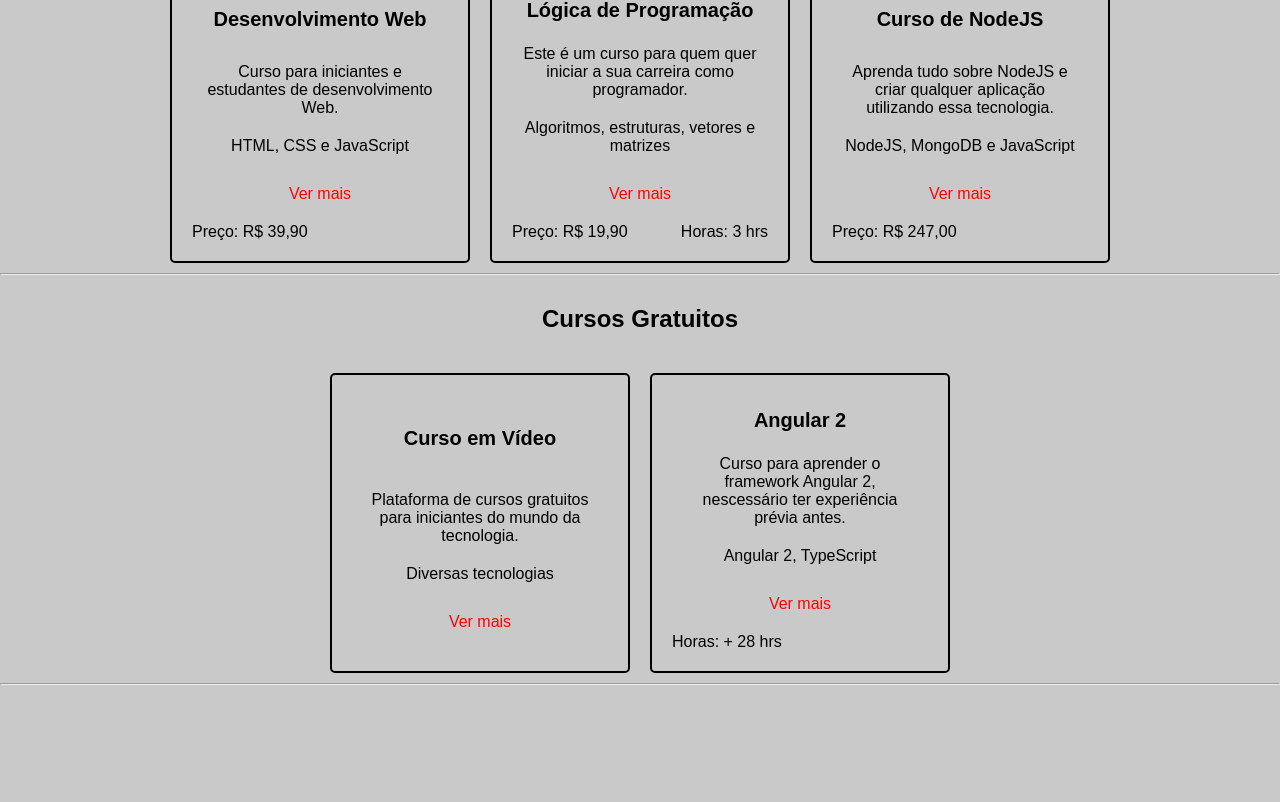
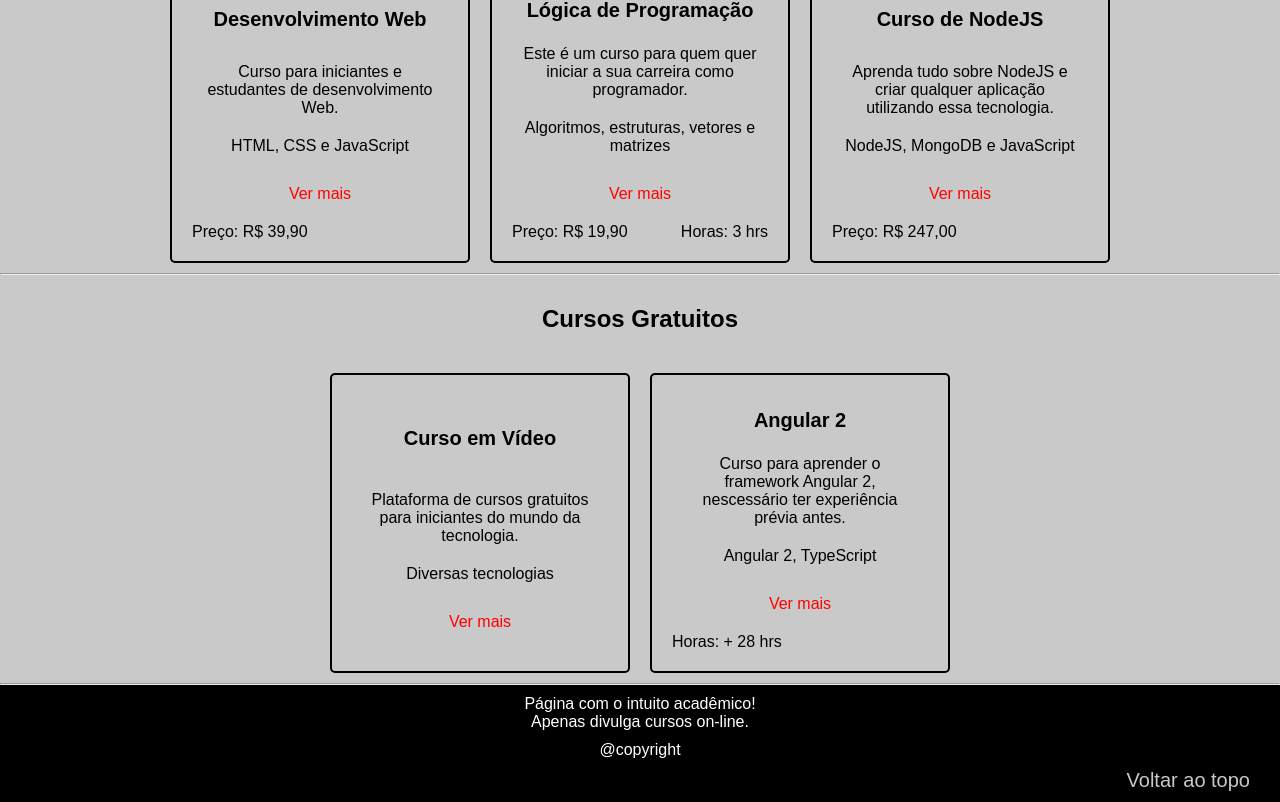
Before and after one commit to William-Dias-Marcos/Courses_Angular, an Angular app: page / in a window 1280 px wide. Shown: the part 555-1357 px from the top of the page. Before the commit the page ends 1240 px from the top, so only its background shows below. Built offline with nearby package versions, Linux system fonts and the light colour scheme.

Commit message:
footer creation/ component editing

```diff
--- a/src/app/app.component.html
+++ b/src/app/app.component.html
@@ -1,3 +1,4 @@
 <app-header></app-header>
 <app-paid-courses></app-paid-courses>
 <app-free-courses></app-free-courses>
+<app-footer></app-footer>
--- a/src/app/app.module.ts
+++ b/src/app/app.module.ts
@@ -5,9 +5,10 @@ import { AppRoutingModule } from './app-routing.module';
 import { AppComponent } from './app.component';
 import { CoursesModule } from './components/courses/courses.module';
 import { HeaderComponent } from './components/header/header.component';
+import { FooterComponent } from './components/footer/footer.component';
 
 @NgModule({
-  declarations: [AppComponent, HeaderComponent],
+  declarations: [AppComponent, HeaderComponent, FooterComponent],
   imports: [BrowserModule, AppRoutingModule, CoursesModule],
   providers: [],
   bootstrap: [AppComponent],
--- a/src/app/components/courses/paid-courses/paid-courses.component.css
+++ b/src/app/components/courses/paid-courses/paid-courses.component.css
@@ -1,4 +1,4 @@
-#titleFreeCourses {
+#titlePaidCourses {
   text-align: center;
   margin: 30px;
 }
--- a/src/app/components/courses/paid-courses/paid-courses.component.html
+++ b/src/app/components/courses/paid-courses/paid-courses.component.html
@@ -1,4 +1,4 @@
-<h2 id="titleFreeCourses">Cursos Pagos</h2>
+<h2 id="titlePaidCourses">Cursos Pagos</h2>
 <div class="containerCourses">
   <div class="courses" *ngFor="let course of paidCourses">
     <p class="courseTitle">{{ course.courseName }}</p>
--- /dev/null
+++ b/src/app/components/footer/footer.component.css
@@ -0,0 +1,23 @@
+.footer {
+  width: 100%;
+  padding: 10px;
+  text-align: center;
+  background-color: rgb(0, 0, 0);
+  color: rgb(255, 255, 255);
+}
+.footerLink {
+  display: flex;
+  justify-content: right;
+  margin-right: 20px;
+}
+.copyright {
+  padding: 10px;
+}
+.linkTop {
+  text-decoration: none;
+  color: #c9c9c9;
+  font-size: 20px;
+}
+.linkTop:hover {
+  border-bottom: 2px solid #c9c9c9;
+}
--- /dev/null
+++ b/src/app/components/footer/footer.component.html
@@ -0,0 +1,10 @@
+<div class="footer">
+  <div>
+    <p>Página com o intuito acadêmico!</p>
+    <p>Apenas divulga cursos on-line.</p>
+    <p class="copyright">@copyright</p>
+  </div>
+  <div class="footerLink">
+    <a class="linkTop" href="#titlePaidCourses">Voltar ao topo</a>
+  </div>
+</div>
--- a/src/app/components/header/header.component.html
+++ b/src/app/components/header/header.component.html
@@ -1,7 +1,7 @@
 <header>
   <img class="logo" src="../../../assets/logo.png" alt="logo da página" />
   <nav>
-    <a class="links" href="#titleFreeCourses">Cursos Pagos</a>
+    <a class="links" href="#titlePaidCourses">Cursos Pagos</a>
     <a class="links" href="#titleFreeCourses">Cursos Gratuitos</a>
     <a class="links" href="#">E-books</a>
   </nav>
```
Also changed, not shown: src/app/components/footer/footer.component.ts (added, +10 -0 lines), 1 other file (tests, documents, lock files or other folders).
